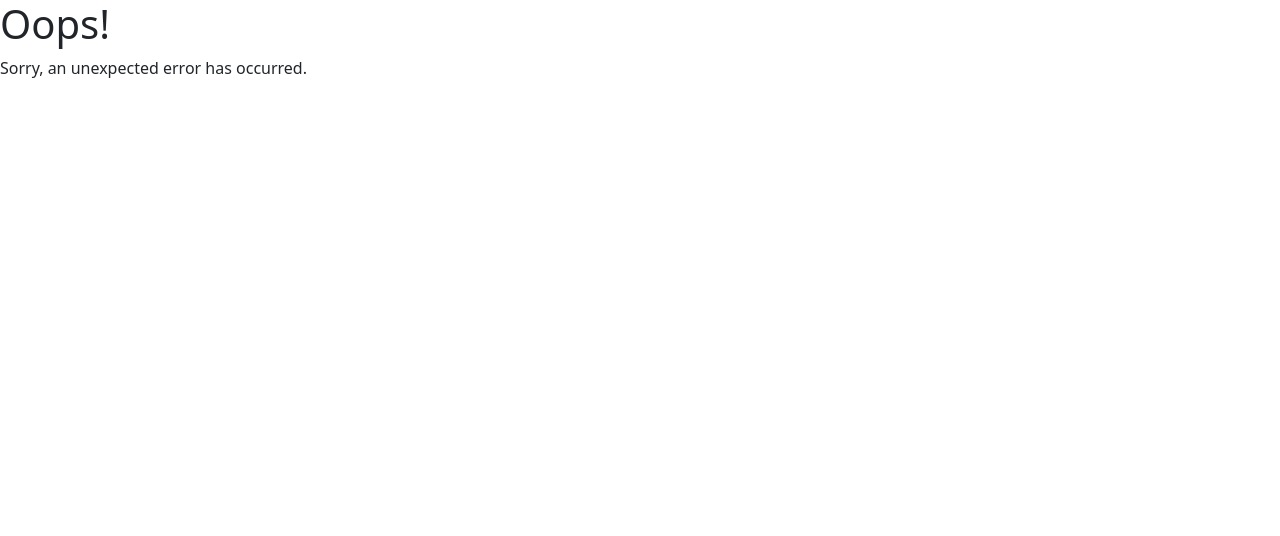
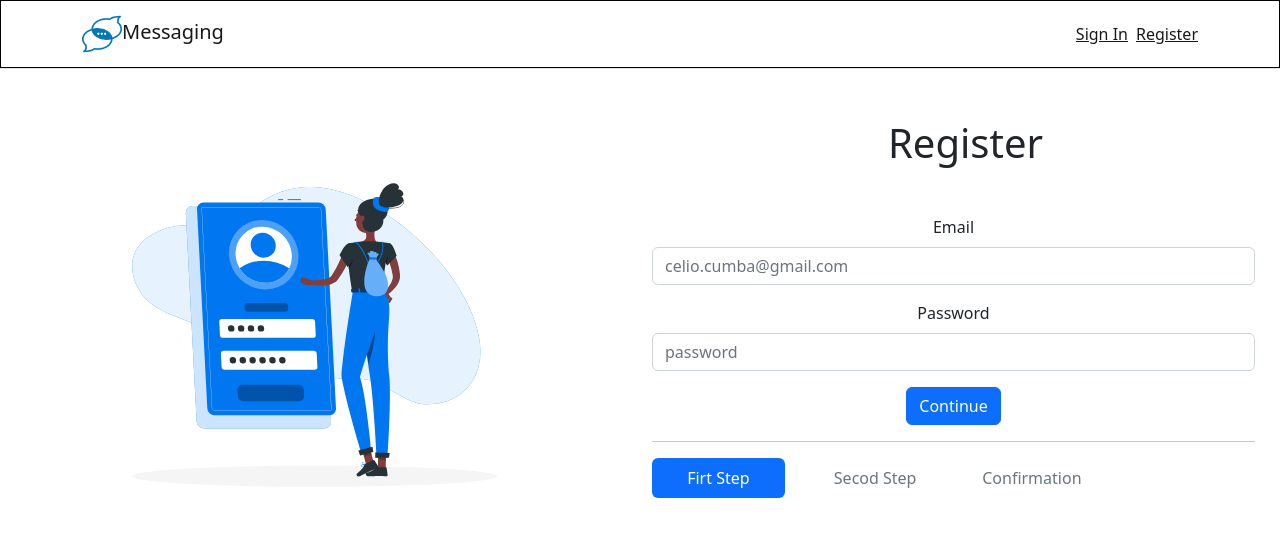
Before and after one commit to CelioJoaquimCumba/messaging, a React (Create React App) app: page /register in a window 1280 px wide. Shown: the top 536 px of the page. Built offline with nearby package versions, Linux system fonts and the light colour scheme.

Commit message:
feat: create registration page

```diff
--- /dev/null
+++ b/src/application/pages/register-page/register-form.tsx
@@ -0,0 +1,83 @@
+import React, { useState } from "react"
+import { Col, Form, Nav, Row, Tab } from "react-bootstrap"
+
+import { FirstForm } from "./register-forms-groups/firstForm.tsx";
+import { SecondForm } from "./register-forms-groups/secondForm.tsx";
+import { ThirdForm } from "./register-forms-groups/thridForm.tsx";
+
+export const RegisterForm = () => {
+    const [steps, setSteps] = useState({
+        '0': true,
+        '1': false,
+        '2': false,
+    })
+    const [step, setStep] = useState('0')
+    const handleStep = (i: string) =>{
+        switch (i){
+            case '1':
+                setSteps({
+                    ...steps,
+                    1: true
+                })
+                break;
+            case '2':
+                setSteps({
+                    ...steps,
+                    2: true
+                })
+                break;
+            default:
+                break;
+        }
+        setStep(i)
+
+    }
+
+    return (
+        <>
+            <Tab.Container id="left-tabs-example" defaultActiveKey="" activeKey={step}>
+                <Row className="w-100">
+
+                    <Col sm={12}>
+                    <Form >
+                        <Tab.Content>
+                            <Tab.Pane eventKey="0">
+                                    <FirstForm onValid={(value:string)=>handleStep(value)}/>
+                            </Tab.Pane>
+                            <Tab.Pane eventKey="1">
+                                    <SecondForm onValid={(value:string)=>handleStep(value)}/>
+                            </Tab.Pane>
+                            <Tab.Pane eventKey="2">
+                                    <ThirdForm onValid={(value:string)=>handleStep(value)}/>
+                            </Tab.Pane>
+                        </Tab.Content>
+                    </Form>
+                    </Col>
+                     <Col sm={12}>
+                        <Nav variant="pills" className="flex-column" >
+                            <hr/>
+                            <Row>
+                                <Col sm={3}>
+                                    <Nav.Item >
+                                        <Nav.Link eventKey="0" disabled={!steps['0']} onClick={()=>setStep('0')} >Firt Step</Nav.Link>
+                                    </Nav.Item>
+                                </Col>
+                                <Col sm={3}>
+                                    <Nav.Item >
+                                        <Nav.Link eventKey="1" disabled={!steps['1']} onClick={()=>setStep('1')}>Secod Step</Nav.Link>
+                                    </Nav.Item>
+                                </Col>
+                                <Col sm={3}>
+                                    <Nav.Item >
+                                    <Nav.Link eventKey="2" disabled={!steps['2']} onClick={()=>setStep('2')}>Confirmation</Nav.Link>
+                                </Nav.Item>
+                                </Col>
+                            </Row>
+                        </Nav>
+                    </Col>
+                </Row>
+            </Tab.Container>
+        </>
+
+    );
+}
--- /dev/null
+++ b/src/application/pages/register-page/register-forms-groups/firstForm.tsx
@@ -0,0 +1,23 @@
+import React from "react"
+import { Button, Form } from "react-bootstrap"
+
+export const FirstForm = (props):JSX.Element =>{
+    const validate = () =>{
+        props.onValid('1')
+    }
+    return(
+        <>
+            <Form.Group className="mb-3 w-100">
+                <Form.Label>Email</Form.Label>
+                <Form.Control type="email" placeholder="celio.cumba@gmail.com" />
+            </Form.Group>
+            <Form.Group className="mb-3">
+                    <Form.Label>Password</Form.Label>
+                    <Form.Control type="password" placeholder="password" />
+            </Form.Group>
+            <Button onClick={()=>validate()}>
+                Continue{props.step}
+            </Button>
+        </>
+    )
+}
--- /dev/null
+++ b/src/application/pages/register-page/register-forms-groups/secondForm.tsx
@@ -0,0 +1,20 @@
+import React from "react"
+import { Button, Form } from "react-bootstrap"
+
+export const SecondForm = (props):JSX.Element =>{
+        const validate = () =>{
+        props.onValid('2')
+    }
+    return(
+        <>
+            <Form.Group className="mb-3 w-100">
+                <Form.Label>Phone number</Form.Label>
+                <Form.Control type="number" placeholder="" />
+            </Form.Group>
+
+            <Button onClick={()=> validate()}>
+                Continue
+            </Button>
+        </>
+    )
+}
--- /dev/null
+++ b/src/application/pages/register-page/register-forms-groups/thridForm.tsx
@@ -0,0 +1,16 @@
+import React from "react"
+import { Button, Form } from "react-bootstrap"
+
+export const ThirdForm = ():JSX.Element =>{
+    return(
+        <>
+            <Form.Group className="mb-3 w-100">
+                <Form.Label>Verification code</Form.Label>
+                <Form.Control type="number" placeholder="000000" />
+            </Form.Group>
+            <Button type="submit">
+                Submit
+            </Button>
+        </>
+    )
+}
--- /dev/null
+++ b/src/application/pages/register-page/register.tsx
@@ -0,0 +1,21 @@
+import React from "react";
+import {Col, Image, Row } from "react-bootstrap";
+import background from '../../../resources/login.svg'
+import { RegisterForm } from "./register-form.tsx";
+export const Register = () :JSX.Element=>{
+    return(
+        <>
+            <Row className="d-flex border justify-content-center align-items-center pt-3 pb-3">
+                <Col xs={12} md={6} >
+                    <Image fluid src={background} alt="background" className="w-75"/>
+                </Col>
+                <Col xs={12} md={6} className="d-inline justify-content-center">
+                    <h1 className="mb-5">Register</h1>
+                    <RegisterForm/>
+                </Col>
+            </Row>
+
+        </>
+    )
+
+}
--- a/src/application/pages/welcome-page/sections/toJoin.tsx
+++ b/src/application/pages/welcome-page/sections/toJoin.tsx
@@ -13,7 +13,7 @@ export const ToJoin = ():JSX.Element =>{
                             <h1>Be the first to join us</h1>
                         </Card.Title>
                         <Card.Img variant="top" src={stickmanWithHeatBubble} style={{width: '10rem'}}/>
-                        <Button variant="primary">Start messaging</Button>
+                        <a href="./login"><Button variant="primary">Start messaging</Button></a>
                     </Card.Body>
                 </Card>
             </Col>
--- a/src/application/router/router.tsx
+++ b/src/application/router/router.tsx
@@ -5,6 +5,7 @@ import { createBrowserRouter } from 'react-router-dom';
 import ErrorPage from '../pages/error-page/error-page.tsx';
 import { Welcome } from "../pages/welcome-page/Welcome.tsx";
 import { Login } from '../pages/login-page/login.tsx';
+import { Register } from '../pages/register-page/register.tsx';
 
 export const router = createBrowserRouter([
   {
@@ -19,6 +20,10 @@ export const router = createBrowserRouter([
         path:"/login",
         element: <Login/>
         },
+        {
+        path:"/register",
+        element: <Register/>
+        },
     ],
   },
   {
--- a/src/ui/navbar/Navbar.tsx
+++ b/src/ui/navbar/Navbar.tsx
@@ -14,10 +14,10 @@ export const NavbarComponent = ():JSX.Element => {
         <Navbar.Collapse className="justify-content-end">
             <Stack direction='horizontal' gap={2}>
               <Navbar.Text>
-                <a href="#login">Sign In</a>
+                <a href="login">Sign In</a>
               </Navbar.Text>
               <Navbar.Text>
-                <a href="#register">Register</a>
+                <a href="register">Register</a>
               </Navbar.Text>
             </Stack>
         </Navbar.Collapse>
```
Also changed, not shown: src/application/Messaging.png (deleted).
